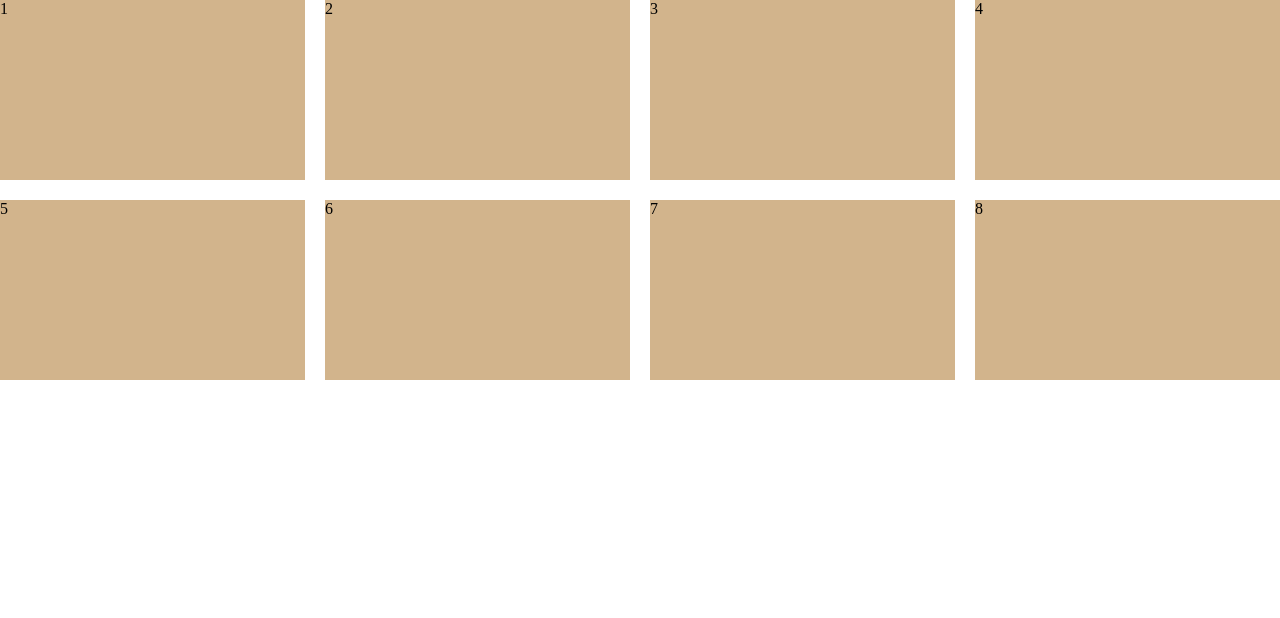
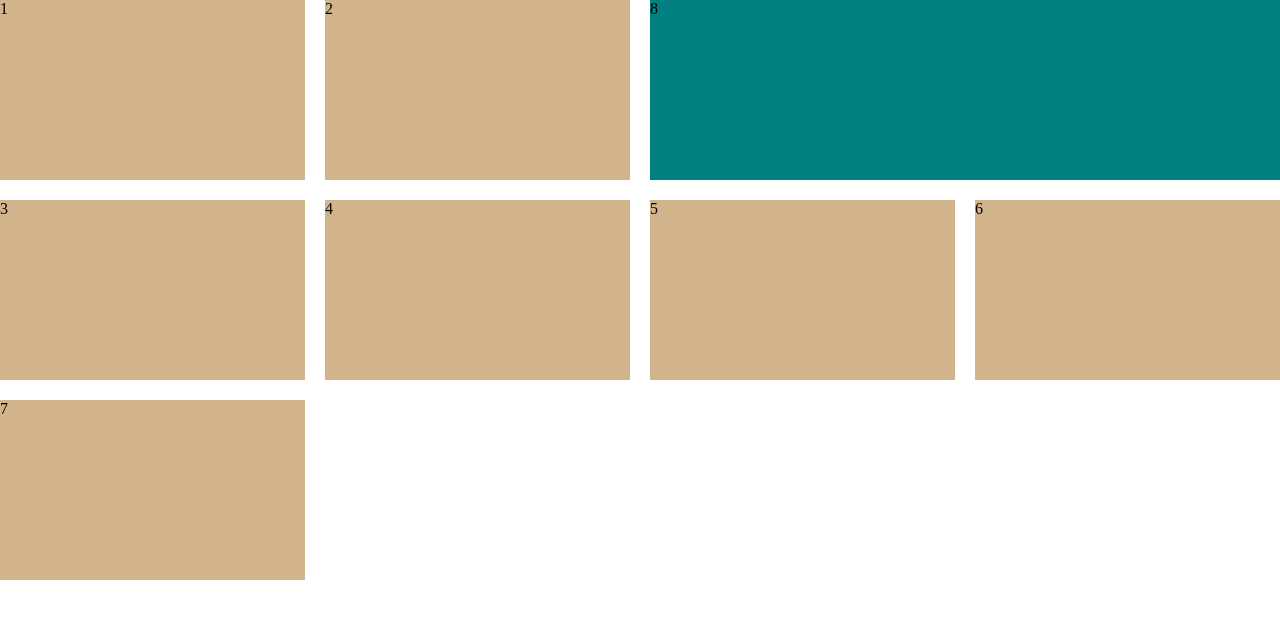
Before and after one commit to Amarachi-Codes/grids, a plain HTML site: page index.html in a window 1280 px wide. Drawn offline with Linux system fonts and the light colour scheme.

Commit message:
updated css

```diff
--- a/styles.css
+++ b/styles.css
@@ -13,3 +13,8 @@
     min-height: 180px;
 
 }
+.container .card:nth-child(8){
+    grid-column: 3 /span 2;
+    background-color: teal;
+    grid-row: 1;
+}
```
